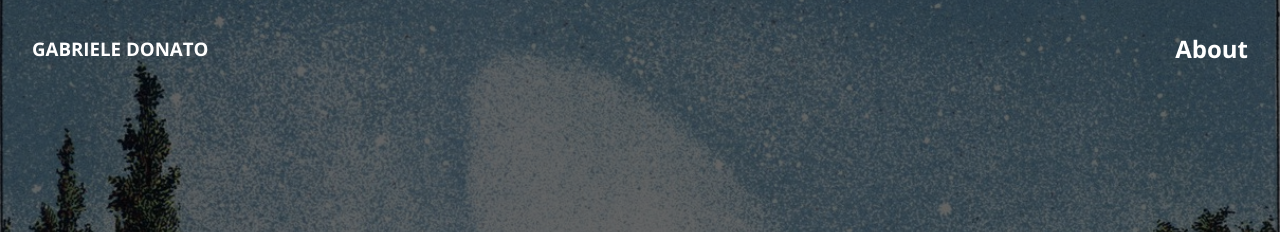
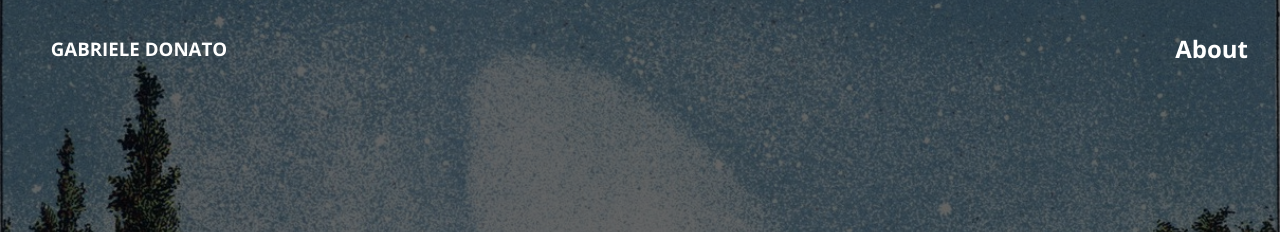
Before and after one commit to Gabriele-Donato/gabrieledonato, a Jekyll site: the page built from index.md, in a window 1280 px wide. Shown: the top 232 px of the page. Built offline with Jekyll 4.4.1, drawn with Linux system fonts in a browser that asks for light colours.

Commit message:
some other changes

```diff
--- a/_sass/jekyll-theme-cayman.scss
+++ b/_sass/jekyll-theme-cayman.scss
@@ -140,7 +140,7 @@
 }
 
 .site-title {  //site name in header
-  h4 {
+  h3 {
     margin-left: 1em;
     color: white;
   }
```
